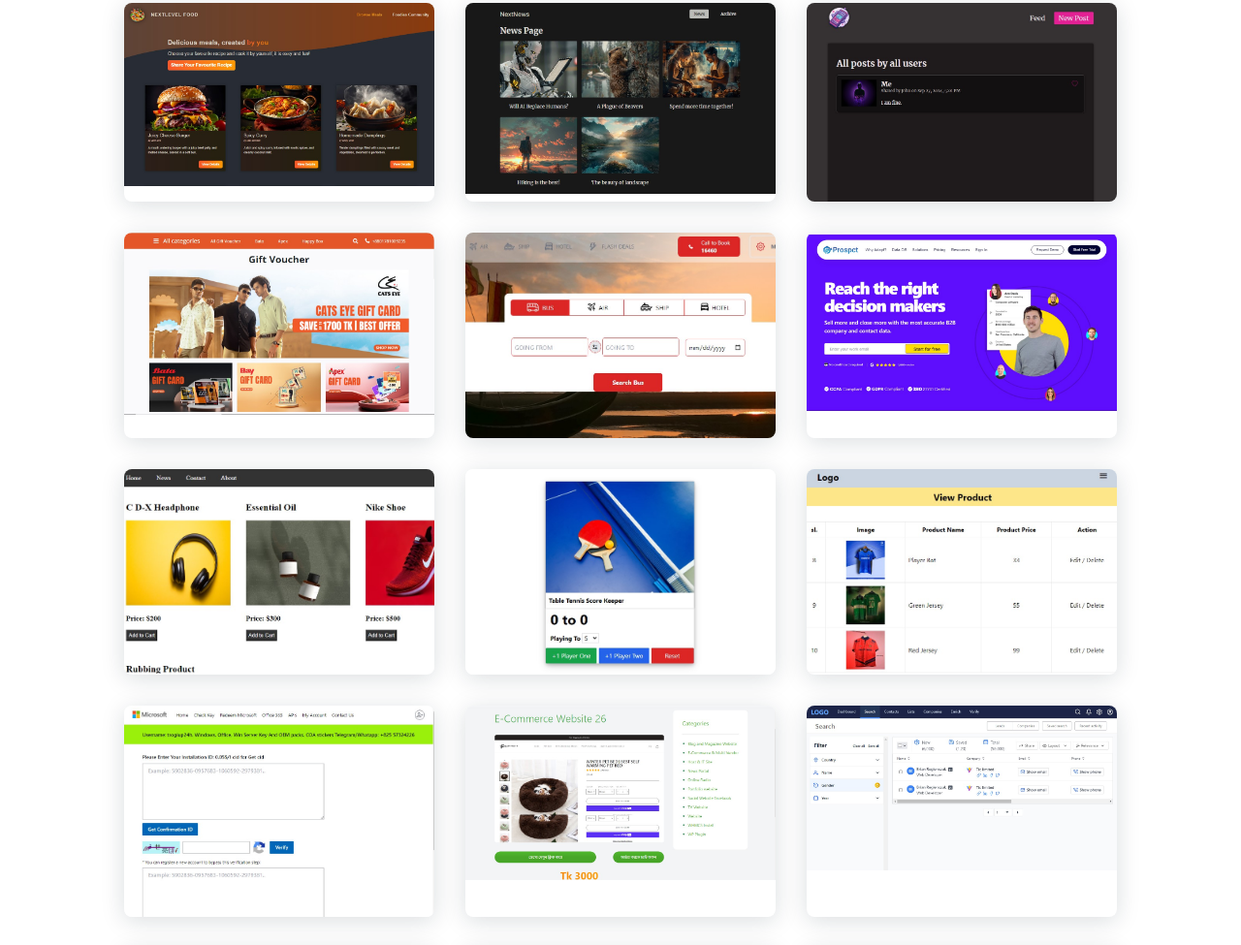
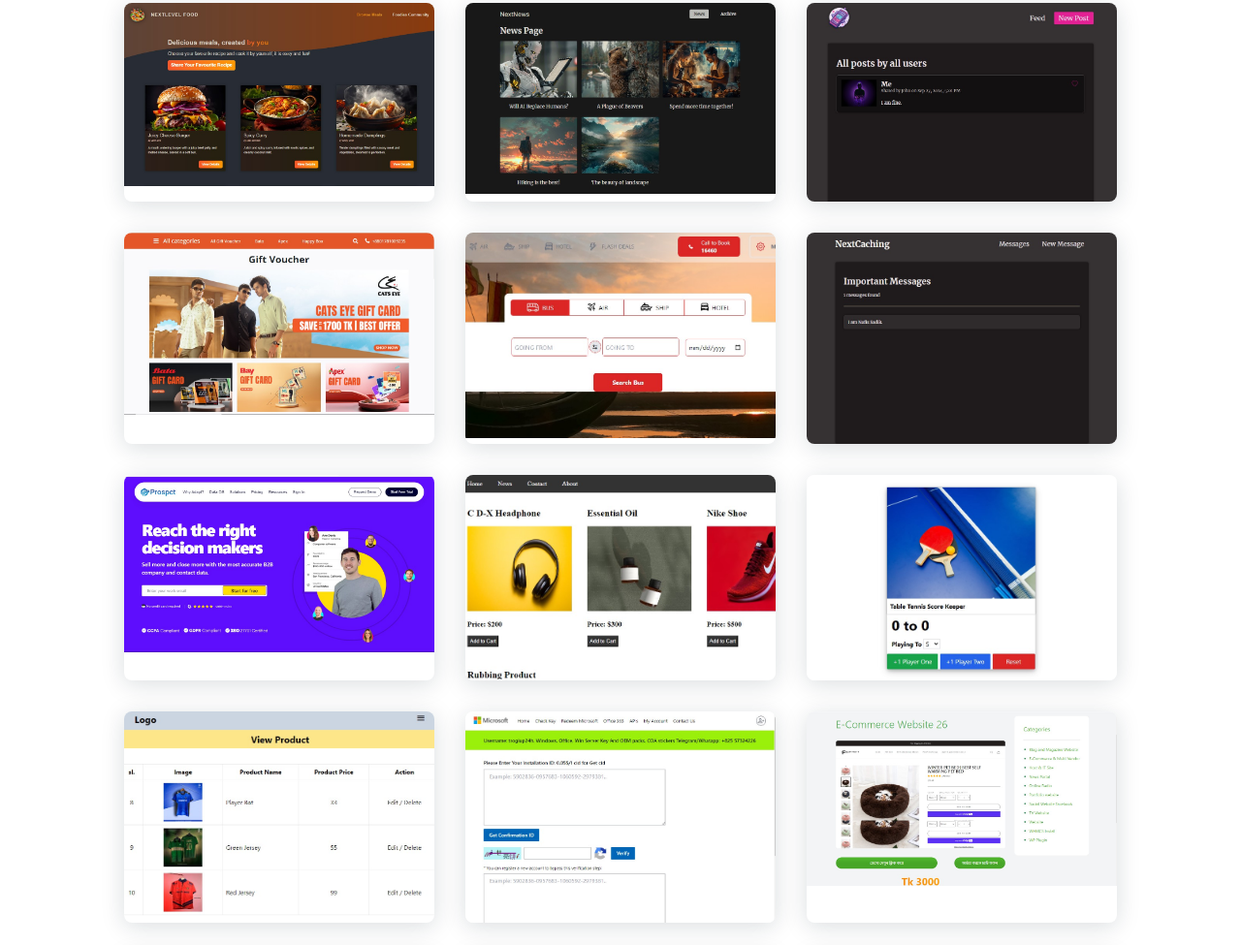
Before and after one commit to md-nafis-sadik/portfolio, a plain HTML site: page index.html in a window 1280 px wide. Shown: the part 2576-3551 px from the top of the page at 97% size. Drawn offline with nearby package versions, Linux system fonts and the light colour scheme.

Commit message:
Update index.html

```diff
--- a/index.html
+++ b/index.html
@@ -212,6 +212,10 @@
                         <img src="assets/img/Screenshot_1.jpg" alt="">
                     </a>
 
+                    <a href="https://next-caching-three.vercel.app/" class="work__img">
+                        <img src="assets/img/Screenshot_31.jpg" alt="">
+                    </a>
+
                     <a href="https://prospct-homepage.vercel.app/" class="work__img">
                         <img src="assets/img/Screenshot_17.jpg" alt="">
                     </a>
```
